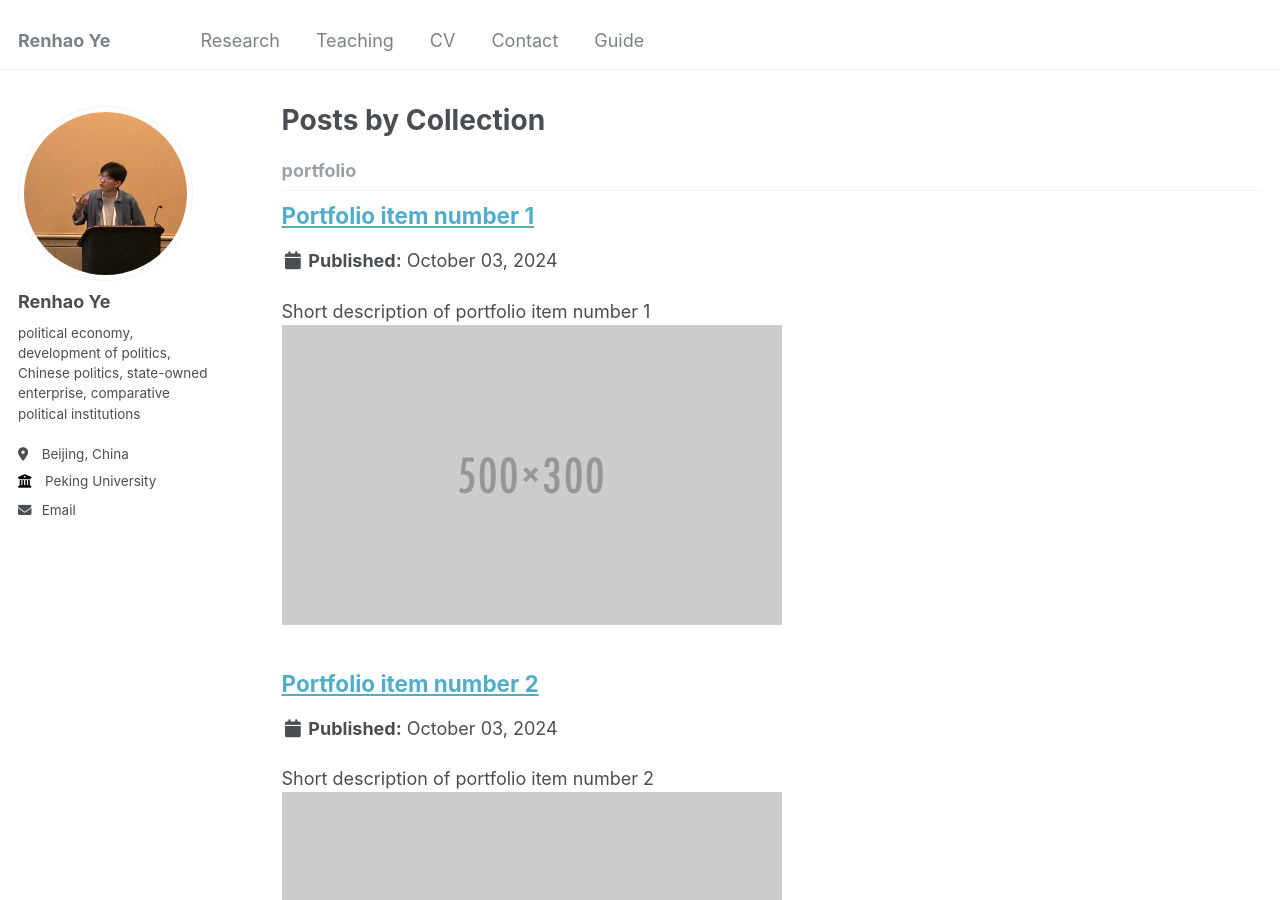
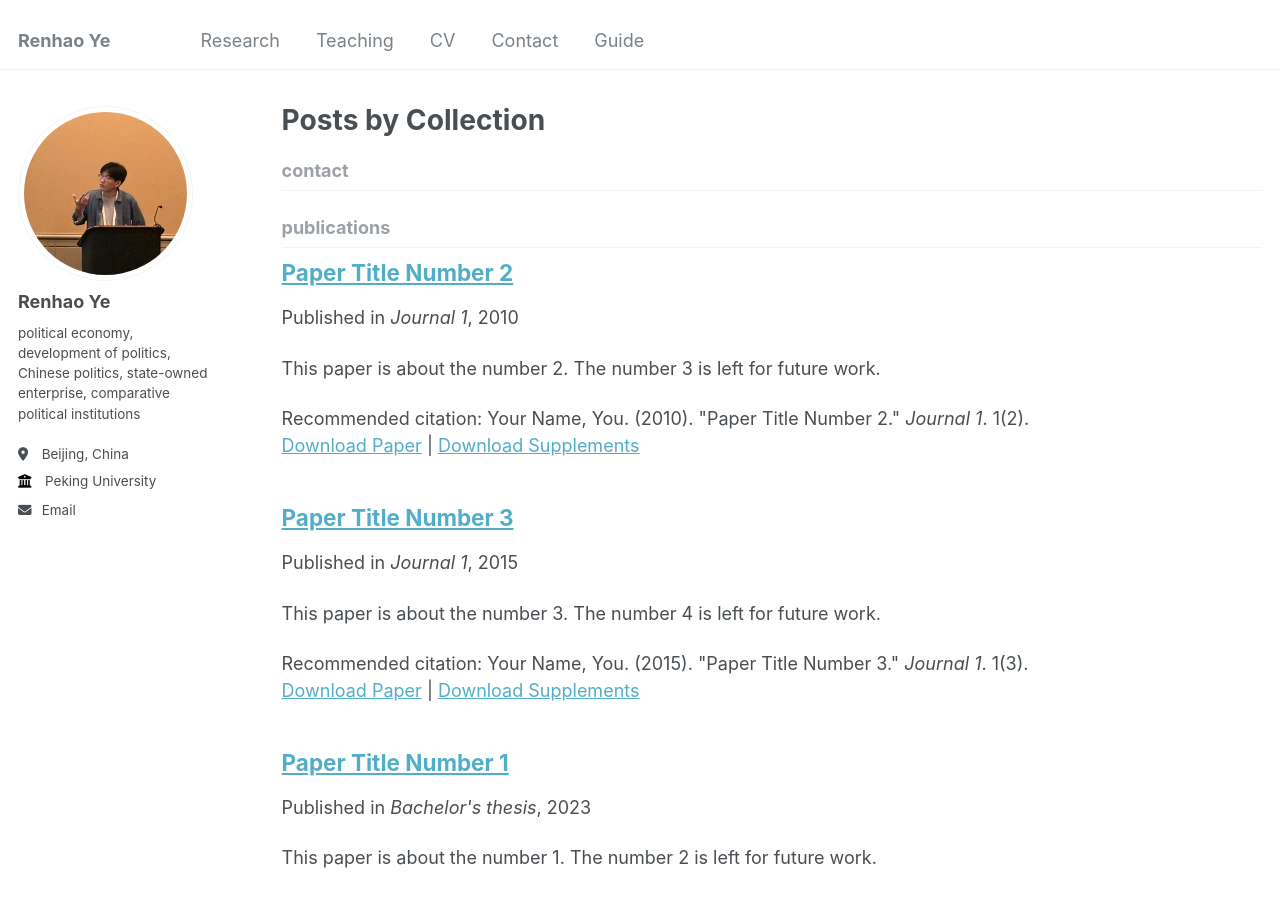
Before and after one commit to thenhow-ye/thenhow-ye.github.io, a Jekyll site: the page built from _pages/collection-archive.html, in a window 1280 px wide and 900 px high. Built offline with Jekyll 4.4.1, drawn with Linux system fonts in a browser that asks for light colours.

Commit message:
Update _config.yml

```diff
--- a/_config.yml
+++ b/_config.yml
@@ -218,7 +218,7 @@ collections:
   publications:
     output: true
     permalink: /:collection/:path/
-  portfolio:
+  contact:
     output: true
     permalink: /:collection/:path/
   talks:
@@ -264,10 +264,10 @@ defaults:
       author_profile: true
       share: true
       comments: true
-  # _portfolio
+  # _contact
   - scope:
       path: ""
-      type: portfolio
+      type: contact
     values:
       layout: single
       author_profile: true
```
